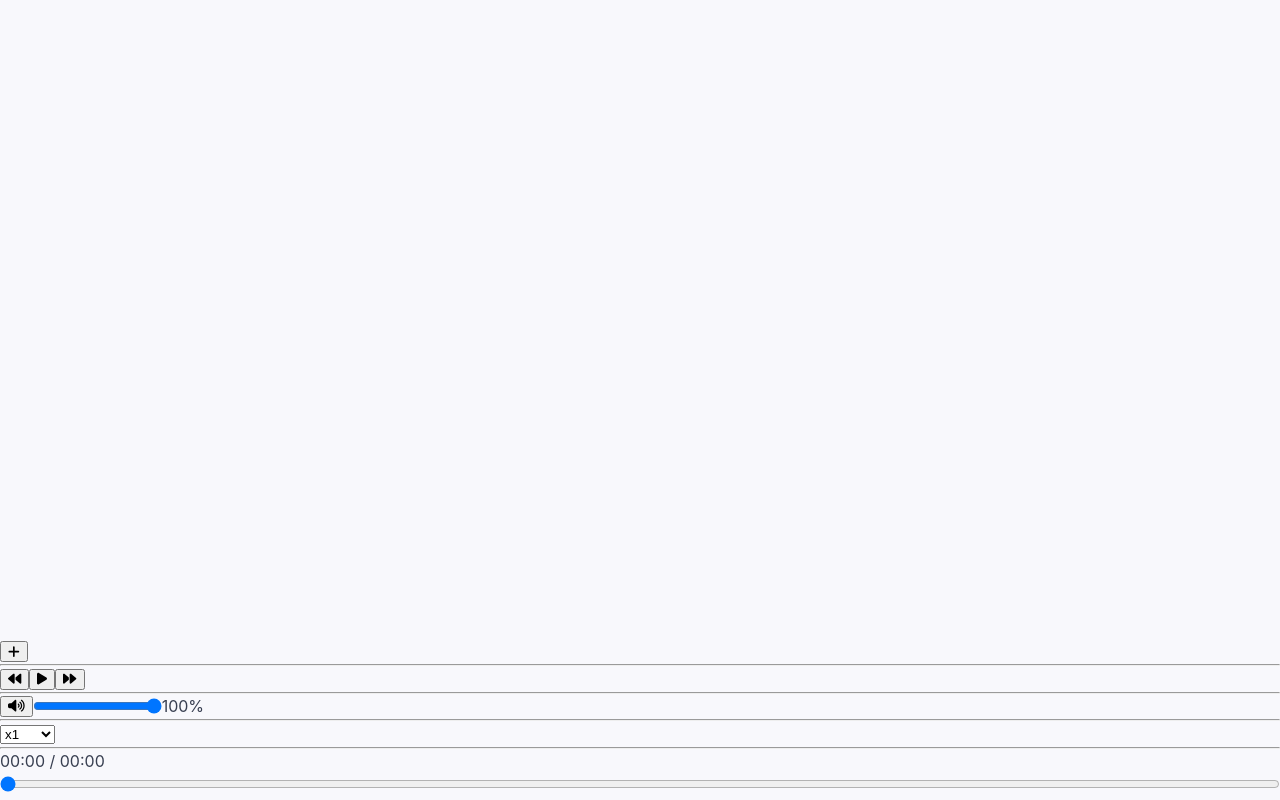
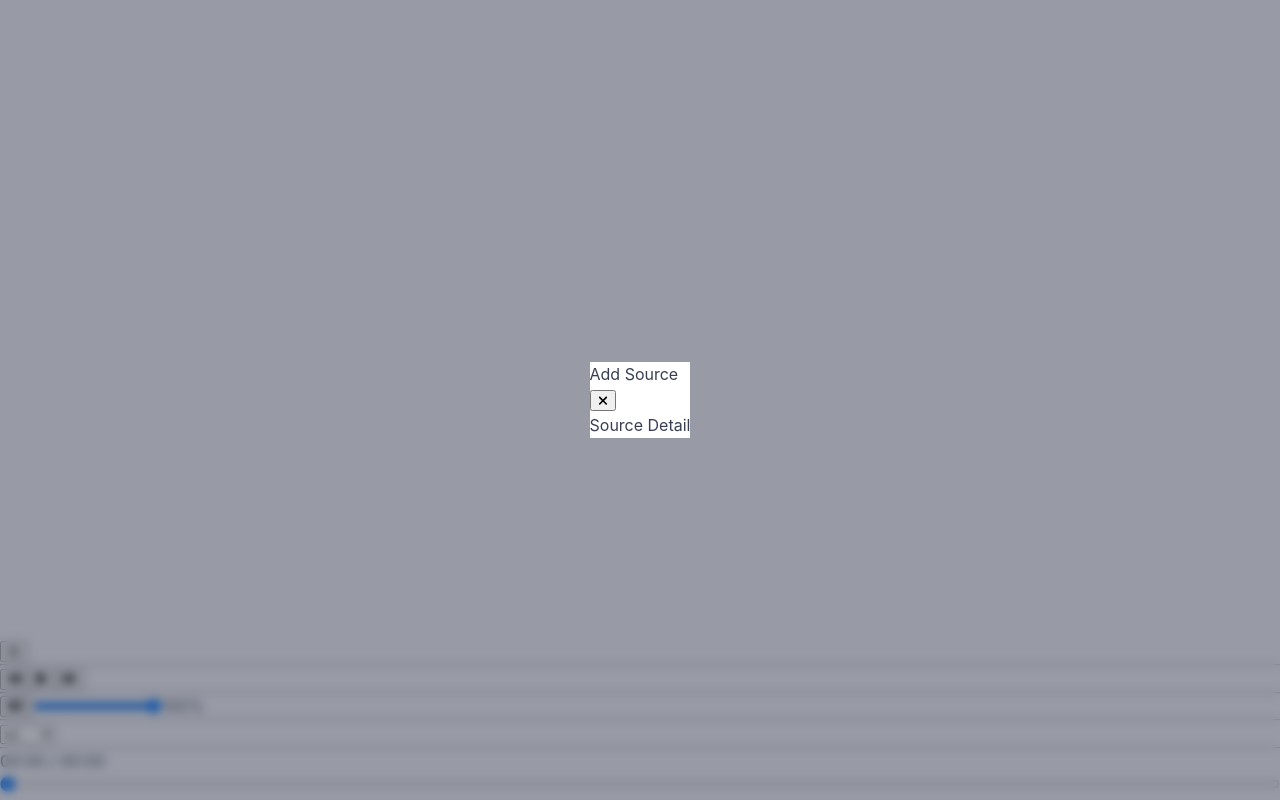
Before and after one commit to eoussama/playback-sync, a Vue app: page / in a window 1280 px wide. Both pictures are taken after a click on the button 13 px from the left and 651 px from the top of the page. Built offline with nearby package versions, Linux system fonts and the light colour scheme.

Commit message:
📡 Modal Helper, #33

```diff
--- a/src/components/Controls.vue
+++ b/src/components/Controls.vue
@@ -8,6 +8,7 @@ import Timeline from '@/components/Timeline.vue';
 import PlayPause from '@/components/PlayPause.vue';
 import SourceDetail from '@/components/SourceDetail.vue';
 
+import { ModalHelper } from '@/utils/helpers/modal.helper';
 import { SourceHelper } from '@/utils/helpers/source.helper';
 import { useSourcesStore } from '@/state/stores/sources.store';
 
@@ -34,7 +35,7 @@ export default defineComponent({
      * Opens source addition modal
      */
     onAdd(): void {
-      alert('add');
+      ModalHelper.open('Add Source', SourceDetail);
     },
 
     /**
--- a/src/components/Modal.vue
+++ b/src/components/Modal.vue
@@ -1,15 +1,50 @@
 <script lang="ts">
-import { defineComponent } from 'vue';
+import { defineComponent, type PropType } from 'vue';
+import { ModalHelper } from '@/utils/helpers/modal.helper';
+
+import type { TModal } from '@/utils/types/composition/modal.type';
+import type { TComponent } from '@/utils/types/composition/component.type';
 
 export default defineComponent({
 
+  props: {
+    modal: Object as PropType<TModal<TComponent>>
+  },
+
+  methods: {
+
+    /**
+     * @description
+     * Closes the modal
+     */
+    onClose() {
+      if (this.modal) {
+        ModalHelper.close(this.modal.id);
+      }
+    }
+  }
 });
 </script>
 
 <template>
-  <div class="modal">
+  <div
+    v-if="modal"
+    class="modal"
+    :id="`modal-${modal.id}`"
+  >
     <div class="modal__element">
-      <slot></slot>
+      <div class="modal__head">
+        <div class="modal__title">{{ modal.title }}</div>
+
+        <div class="modal__close">
+          <button @click="onClose">
+            <font-awesome-icon icon="xmark" />
+          </button>
+        </div>
+      </div>
+      <div class="modal__body">
+        <component :is="modal.component" />
+      </div>
     </div>
   </div>
 </template>
--- a/src/utils/helpers/fontawesome.helper.ts
+++ b/src/utils/helpers/fontawesome.helper.ts
@@ -1,6 +1,6 @@
 import { library } from '@fortawesome/fontawesome-svg-core';
 import {
-  faPlus,
+  faPlus, faXmark,
   faPlay, faPause, faRepeat, faBackward, faForward,
   faVolumeOff, faVolumeLow, faVolumeHigh, faVolumeXmark
 } from '@fortawesome/free-solid-svg-icons';
@@ -13,7 +13,7 @@ import {
  */
 export function loadIcons(): void {
   library.add(
-    faPlus,
+    faPlus, faXmark,
     faPlay, faPause, faRepeat, faBackward, faForward,
     faVolumeOff, faVolumeLow, faVolumeHigh, faVolumeXmark
   );
--- /dev/null
+++ b/src/utils/helpers/modal.helper.ts
@@ -0,0 +1,50 @@
+import { v4 } from 'uuid';
+import { useModalStore } from '@/state/stores/modal.store';
+import type { TModal } from '../types/composition/modal.type';
+import type { TComponent } from '../types/composition/component.type';
+
+
+
+/**
+ * @description
+ * Helpes with modals
+ */
+export class ModalHelper {
+
+  /**
+   * @description
+   * Creates a new modal
+   *
+   * @param title The title of the modal
+   * @param component The component to show in the body of the modal
+   */
+  private static create<T extends TComponent>(title: string, component: InstanceType<T>): TModal<T> {
+    const id = v4();
+    return { id, title, component: component };
+  }
+
+  /**
+   * @description
+   * Opens a component as a modal
+   *
+   * @param title The title to show on top of the modal
+   * @param component The component to show in the body of the modal
+   */
+  static open<T extends TComponent>(title: string, component: InstanceType<T>) {
+    const store = useModalStore();
+    const modal = this.create(title, component);
+
+    store.addModal(modal);
+  }
+
+  /**
+   * @description
+   * Closes the modal
+   *
+   * @param id The ID of the modal to close
+   */
+  static close(id: string) {
+    const store = useModalStore();
+    store.removeModal(id);
+  }
+}
```
